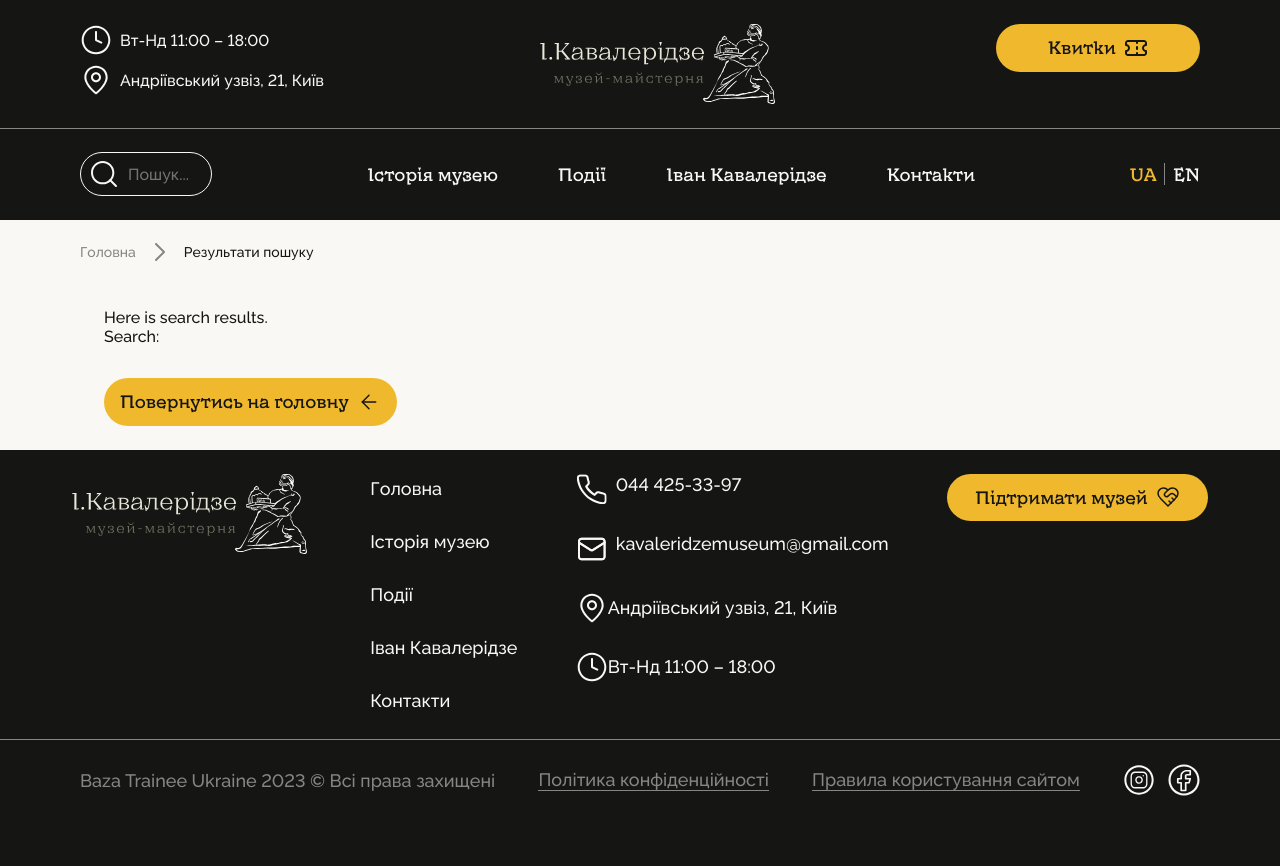
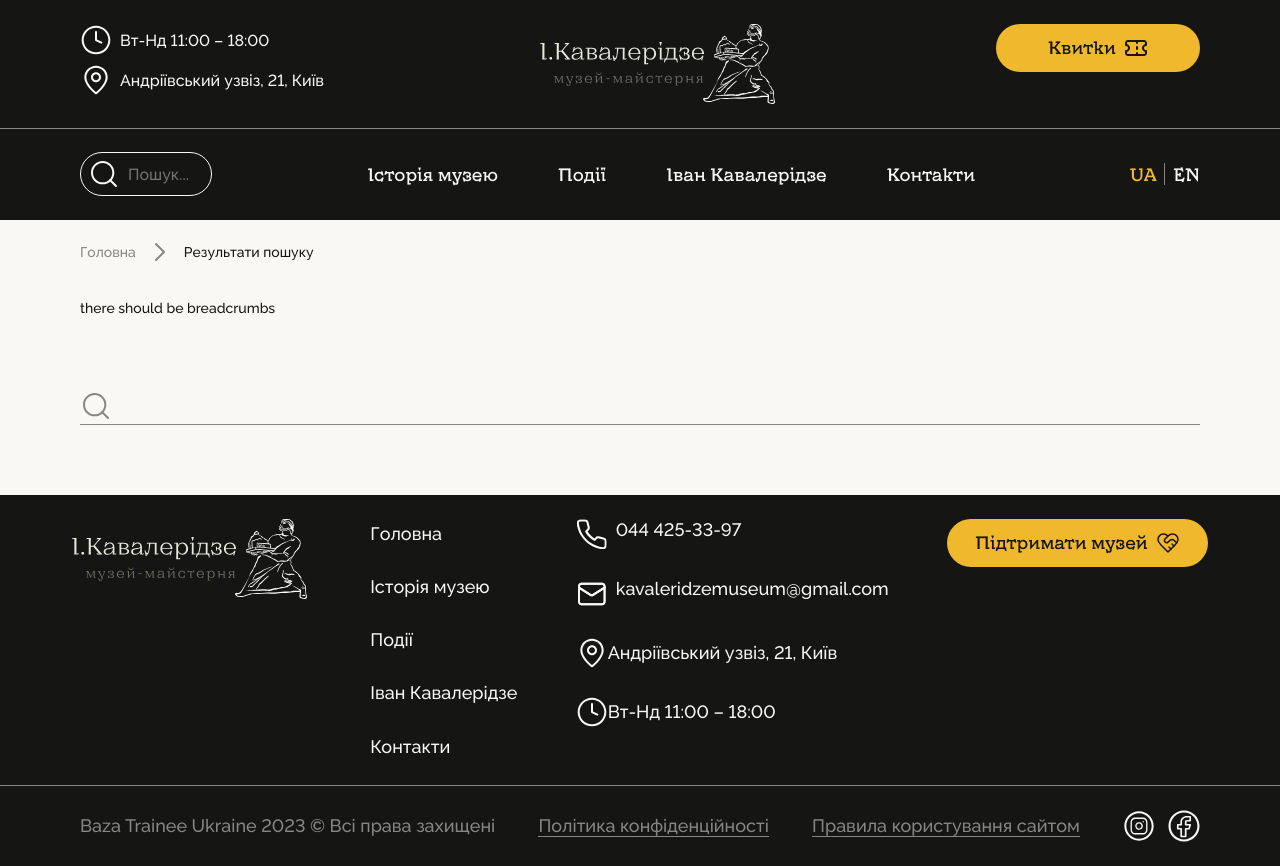
Before and after one commit to baza-trainee/kavaleridze, a React (Vite) app: page /search in a window 1280 px wide. Before the commit the page ends 820 px from the top, so only its background shows below. Built offline with nearby package versions, Linux system fonts and the light colour scheme.

Commit message:
feat: init commit

```diff
--- a/src/components/Search/Search.tsx
+++ b/src/components/Search/Search.tsx
@@ -1,22 +1,52 @@
-import { Typography, Box, Container } from '@mui/material';
+import {} from '@emotion/react';
+import { Box, Container, InputAdornment, TextField, Typography, styled, useTheme } from '@mui/material';
 import { FC } from 'react';
-import { useSearchParams, Link } from 'react-router-dom';
+import { Link, useSearchParams } from 'react-router-dom';
 import PrimaryButton from '../PrimaryButton/PrimaryButton';
+import SvgSpriteIcon from '../PrimaryButton/SvgSpriteIcon';
 import Section from '../Section/Section';
 
 const Search: FC = () => {
   const [searchParams] = useSearchParams();
   const search = searchParams.get('request');
+  const { palette } = useTheme();
+
+  const CustomTextField = styled(TextField)(({ theme, ...props }) => ({
+    '& .MuiInputBase-root': {
+      height: 38,
+      // width: '100%',
+      color: theme.palette.common.black,
+
+      '&:before': {
+        borderBottom: `1px solid ${theme.palette.text.secondary}`,
+      },
+    },
+  }));
 
   return (
     <Section variant="light">
       <Container>
-        <Box sx={{ px: 3, py: 3 }}>
+        <Typography component={'p'} sx={{ fontSize: '0.875rem', py: '16px', mb: '55px' }}>
+          there should be breadcrumbs
+        </Typography>
+        <Box component={'form'} sx={{ mb: '70px' }}>
+          <CustomTextField
+            fullWidth={true}
+            variant="standard"
+            InputProps={{
+              startAdornment: (
+                <InputAdornment position="start">
+                  <SvgSpriteIcon sx={{ color: palette.text.secondary }} svgSpriteId="search_icon" />
+                </InputAdornment>
+              ),
+            }}
+          />
+        </Box>
+        {/* <Box sx={{ px: 3, py: 3 }}>
           <Typography> Here is search results.</Typography>
           <Typography mb={4}>Search: {search?.split('-').join(' ')}</Typography>
-
           <PrimaryButton component={Link} href="/" title="Повернутись на головну" svgSpriteId="arrowLeft_icon" />
-        </Box>
+        </Box> */}
       </Container>
     </Section>
   );
```
